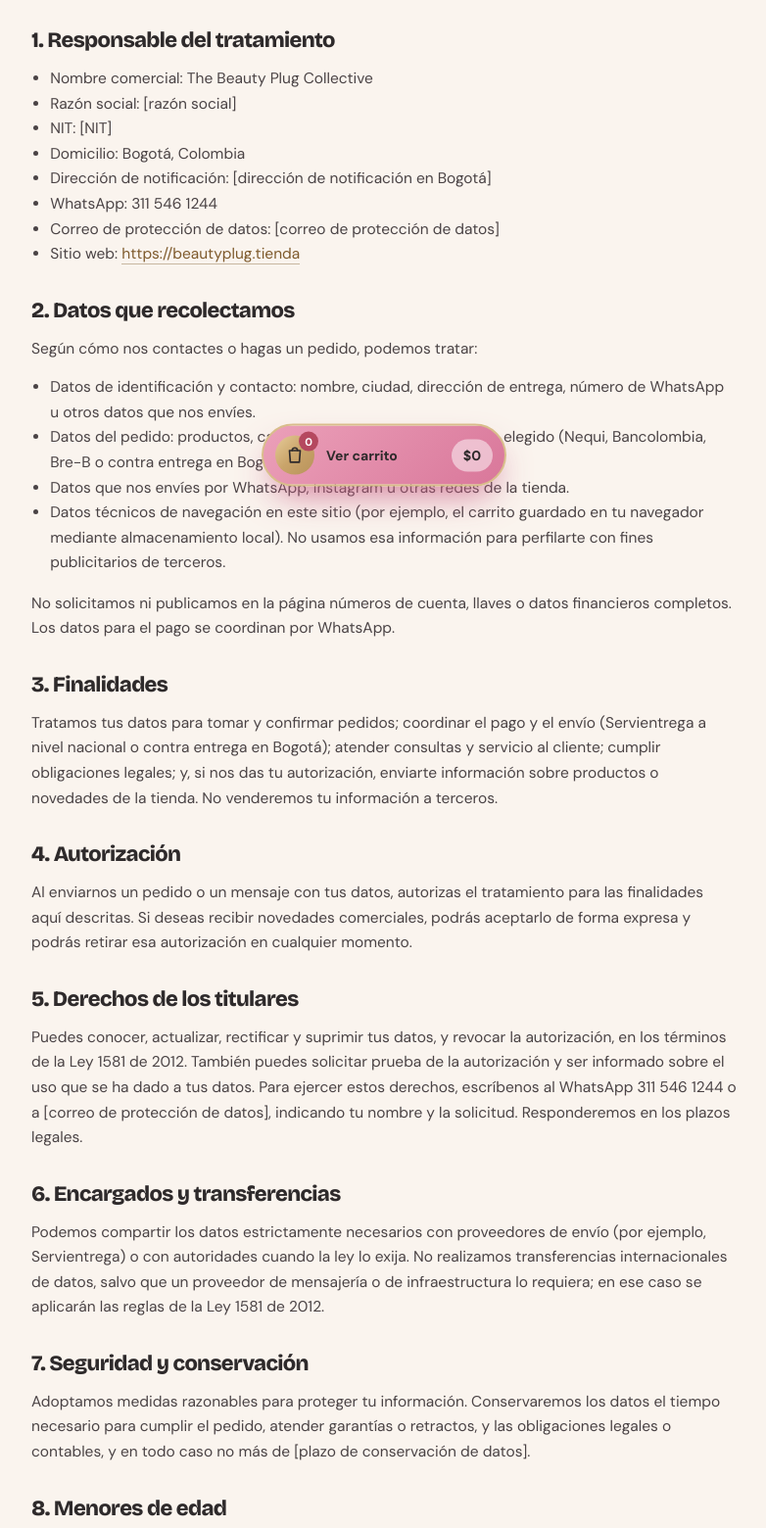
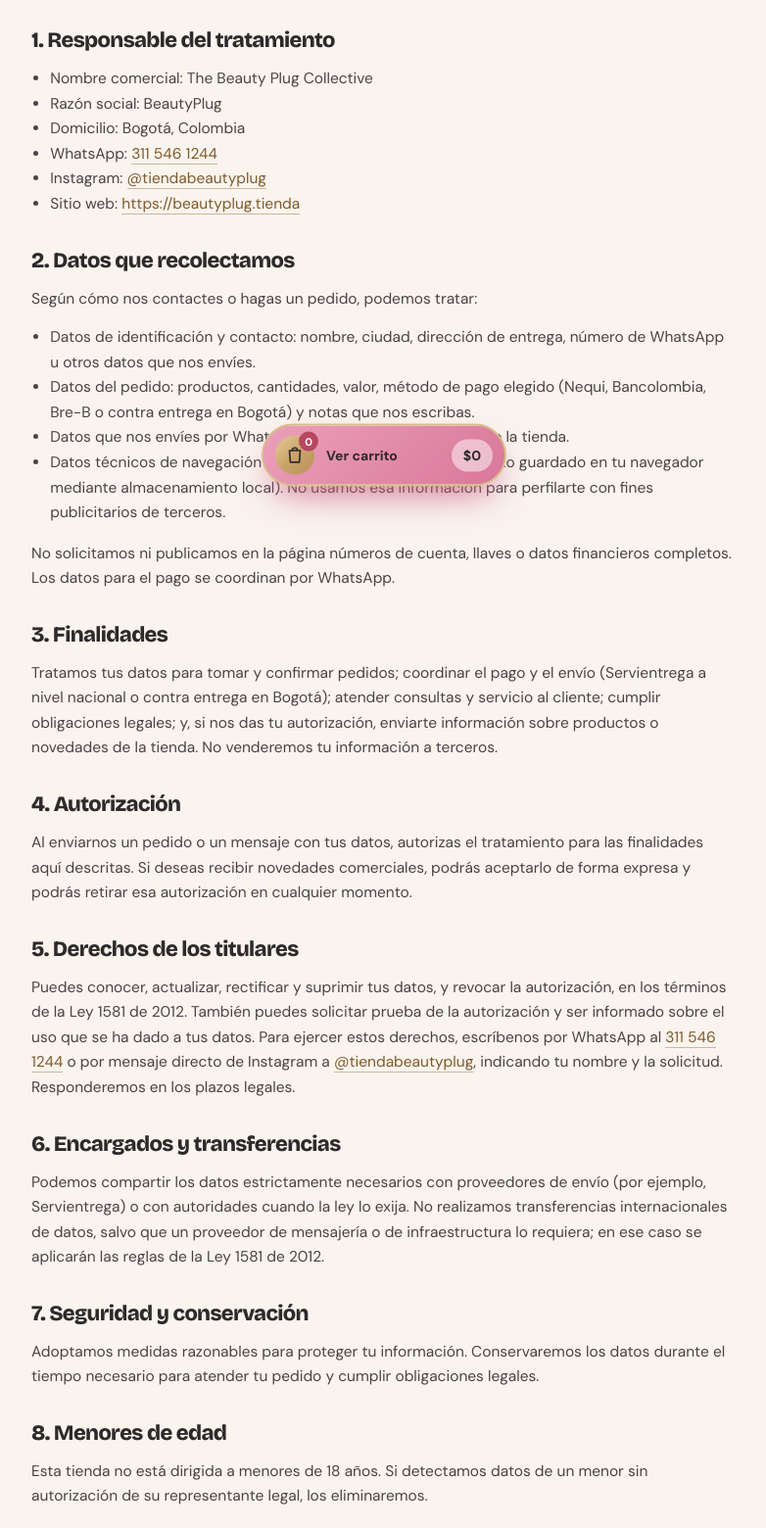
Before and after one commit to vincentfreelancing/tiendabeautyplug, a plain HTML site: page legal/privacidad/index.html in a window 1280 px wide. Shown: the part 377-1937 px from the top of the page at 98% size, without its empty margins (248-1030 px from the left). Drawn offline with nearby package versions, Linux system fonts and the light colour scheme.

Commit message:
Define la razón social BeautyPlug y quita el resto de placeholders
Las solicitudes de datos van por WhatsApp e Instagram; la conservación
queda por el tiempo necesario para el pedido y las obligaciones legales.

```diff
--- a/legal/privacidad/index.html
+++ b/legal/privacidad/index.html
@@ -77,12 +77,10 @@
 <h2>1. Responsable del tratamiento</h2>
 <ul>
   <li>Nombre comercial: The Beauty Plug Collective</li>
-  <li>Razón social: [razón social]</li>
-  <li>NIT: [NIT]</li>
+  <li>Razón social: BeautyPlug</li>
   <li>Domicilio: Bogotá, Colombia</li>
-  <li>Dirección de notificación: [dirección de notificación en Bogotá]</li>
-  <li>WhatsApp: 311 546 1244</li>
-  <li>Correo de protección de datos: [correo de protección de datos]</li>
+  <li>WhatsApp: <a href="https://wa.me/573115461244">311 546 1244</a></li>
+  <li>Instagram: <a href="https://www.instagram.com/tiendabeautyplug/">@tiendabeautyplug</a></li>
   <li>Sitio web: <a href="https://beautyplug.tienda/">https://beautyplug.tienda</a></li>
 </ul>
 
@@ -103,13 +101,13 @@
 <p>Al enviarnos un pedido o un mensaje con tus datos, autorizas el tratamiento para las finalidades aquí descritas. Si deseas recibir novedades comerciales, podrás aceptarlo de forma expresa y podrás retirar esa autorización en cualquier momento.</p>
 
 <h2>5. Derechos de los titulares</h2>
-<p>Puedes conocer, actualizar, rectificar y suprimir tus datos, y revocar la autorización, en los términos de la Ley 1581 de 2012. También puedes solicitar prueba de la autorización y ser informado sobre el uso que se ha dado a tus datos. Para ejercer estos derechos, escríbenos al WhatsApp 311 546 1244 o a [correo de protección de datos], indicando tu nombre y la solicitud. Responderemos en los plazos legales.</p>
+<p>Puedes conocer, actualizar, rectificar y suprimir tus datos, y revocar la autorización, en los términos de la Ley 1581 de 2012. También puedes solicitar prueba de la autorización y ser informado sobre el uso que se ha dado a tus datos. Para ejercer estos derechos, escríbenos por WhatsApp al <a href="https://wa.me/573115461244">311 546 1244</a> o por mensaje directo de Instagram a <a href="https://www.instagram.com/tiendabeautyplug/">@tiendabeautyplug</a>, indicando tu nombre y la solicitud. Responderemos en los plazos legales.</p>
 
 <h2>6. Encargados y transferencias</h2>
 <p>Podemos compartir los datos estrictamente necesarios con proveedores de envío (por ejemplo, Servientrega) o con autoridades cuando la ley lo exija. No realizamos transferencias internacionales de datos, salvo que un proveedor de mensajería o de infraestructura lo requiera; en ese caso se aplicarán las reglas de la Ley 1581 de 2012.</p>
 
 <h2>7. Seguridad y conservación</h2>
-<p>Adoptamos medidas razonables para proteger tu información. Conservaremos los datos el tiempo necesario para cumplir el pedido, atender garantías o retractos, y las obligaciones legales o contables, y en todo caso no más de [plazo de conservación de datos].</p>
+<p>Adoptamos medidas razonables para proteger tu información. Conservaremos los datos durante el tiempo necesario para atender tu pedido y cumplir obligaciones legales.</p>
 
 <h2>8. Menores de edad</h2>
 <p>Esta tienda no está dirigida a menores de 18 años. Si detectamos datos de un menor sin autorización de su representante legal, los eliminaremos.</p>
```
Also changed, not shown: legal/terminos/index.html (+2 -5 lines), scripts/legal-bodies.mjs (+7 -12 lines).
